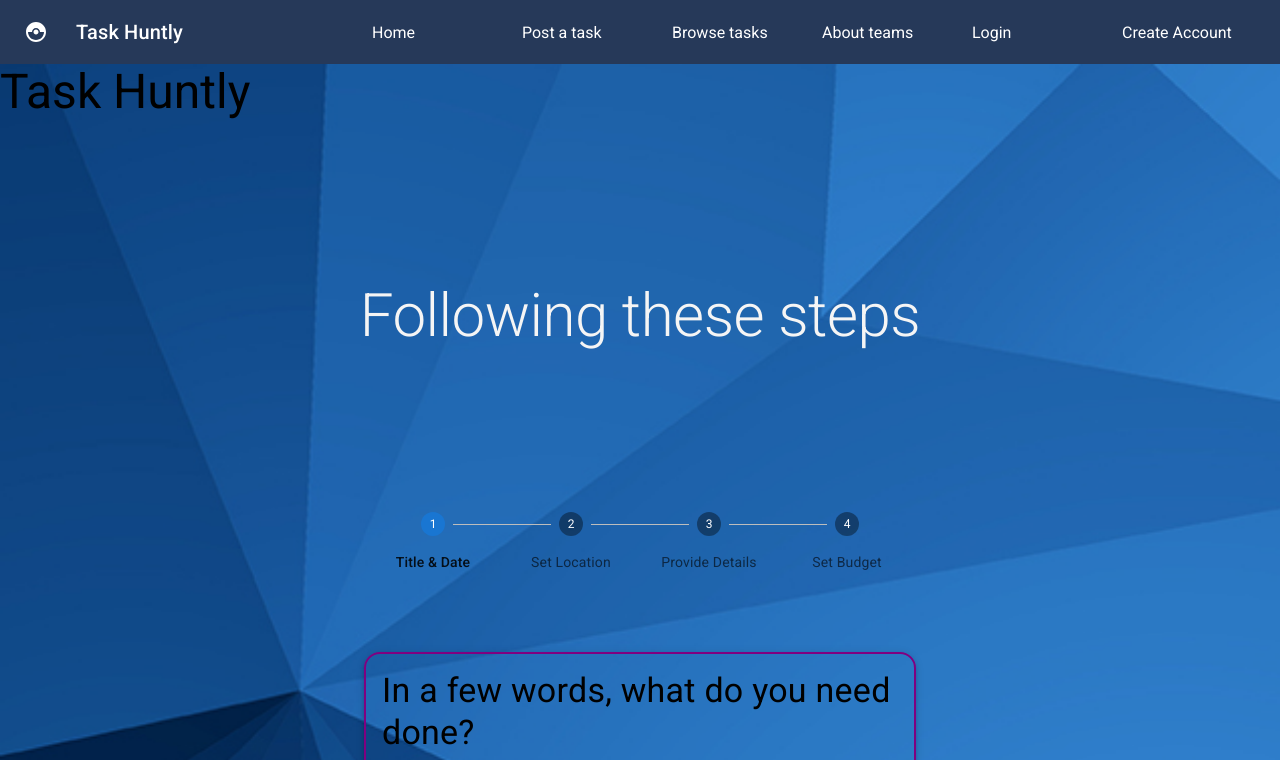
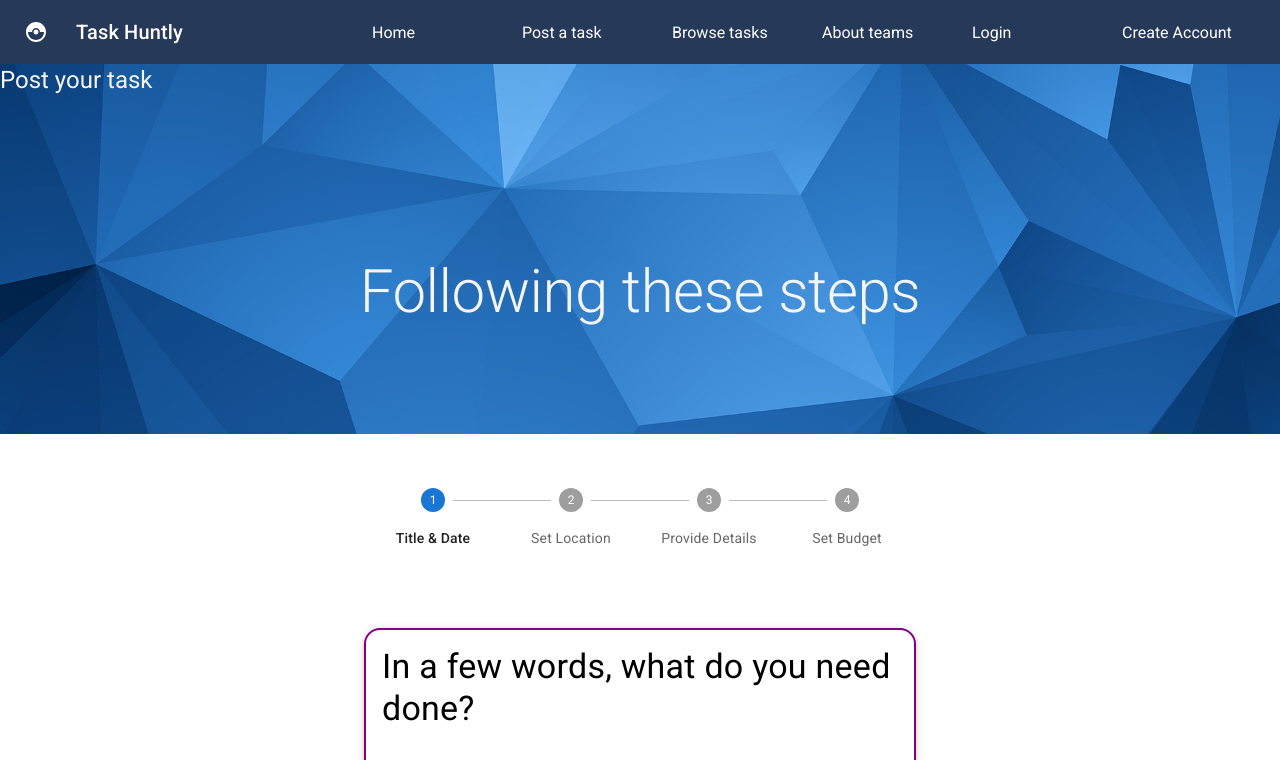
Before and after one commit to TaskComing/Tasker-Coming-Front-end, a React (Create React App) app: page /post-task in a window 1280 px wide. Shown: the top 760 px of the page. Built offline with nearby package versions, Linux system fonts and the light colour scheme.

Commit message:
fix bugs

```diff
--- a/src/pages/PostTask.js
+++ b/src/pages/PostTask.js
@@ -48,17 +48,6 @@ export default function Page404() {
   const [remote, setRemote] = React.useState(false);
   const maxNumber = 69;
 
-  /* const theme = createTheme({
-  palette: {
-    primary: {
-      main: purple[500],
-    },
-    secondary: {
-      main: '#f44336',
-    },
-  },
-}); */
-
   const onChange = (imageList, addUpdateIndex) => {
     console.log(imageList, addUpdateIndex);
     setImages(imageList);
@@ -77,32 +66,22 @@ export default function Page404() {
     setRemote(!remote);
   };
 
-  // function Disabled({ disabled, children }) {
-  //   if (disabled) {
-  //     return (
-  //       <div style={{ opacity: 0.5, pointerEvents: 'none' }} disabled>
-  //         {children}
-  //       </div>
-  //     );
-  //   }
-
-  //   return { children };
-  // }
-
   return (
     <Box
       class="top"
       style={{
         backgroundImage: `url(${top})`,
-        backgroundSize: 'cover',
-        height: '40%',
+        backgroundSize: 'contain',
+        backgroundRepeat: 'no-repeat',
+        backgroundHeight: '20%',
       }}
     >
-      {/* <Helmet>
-        <title> Post a Task | Task Management </title>
-      </Helmet> */}
-      <Typography style={{ marginBottom: '10rem', textAlign: 'left' }} variant="h3" gutterBottom>
-        Task Huntly
+      <Typography
+        style={{ marginBottom: '10rem', textAlign: 'left', color: '#f5f5f5' }}
+        variant="h5"
+        gutterBottom
+      >
+        Post your task
       </Typography>
       <Typography
         style={{ marginBottom: '10rem', textAlign: 'center', color: '#f5f5f5' }}
@@ -163,8 +142,6 @@ export default function Page404() {
               >
                 I&#39;m flexible
               </Button>
-
-              {/* <Disabled disabled={flag}>
               <LocalizationProvider dateAdapter={AdapterDayjs}>
                 <Stack style={{ marginTop: '20px' }}>
                   <DateTimePicker
@@ -175,7 +152,6 @@ export default function Page404() {
                   />
                 </Stack>
               </LocalizationProvider>
-              </Disabled> */}
             </Box>
           )}
 
@@ -219,7 +195,7 @@ export default function Page404() {
                   </Box>
                 </Card>
 
-                <Card sx={{ Width: 250, maxHeight: 200 }} variant="outlined">
+                <Card sx={{ Width: 250, maxHeight: 200 }}>
                   <CardContent>
                     <Typography textAlign="center" variant="h5">
                       <AodIcon size color="secondary" />
@@ -254,7 +230,7 @@ export default function Page404() {
 
               <AddressAutocomplete
                 sx={{ marginTop: '10px' }}
-                apiKey="AIzaSyA1kZJJWX1EbWZfZ38q9R3FrI1I_-kJeLg"
+                apiKey="AIzaSyBY15t6cyYTpM3N1xb3agsdWANVaEw6Cjc"
                 label="Address"
                 fields={['geometry']}
                 onChange={(_, value1) => {
```
Also changed, not shown: 1 other file (tests, documents, lock files or other folders). Lines whose indentation alone changed are shown as unchanged.
